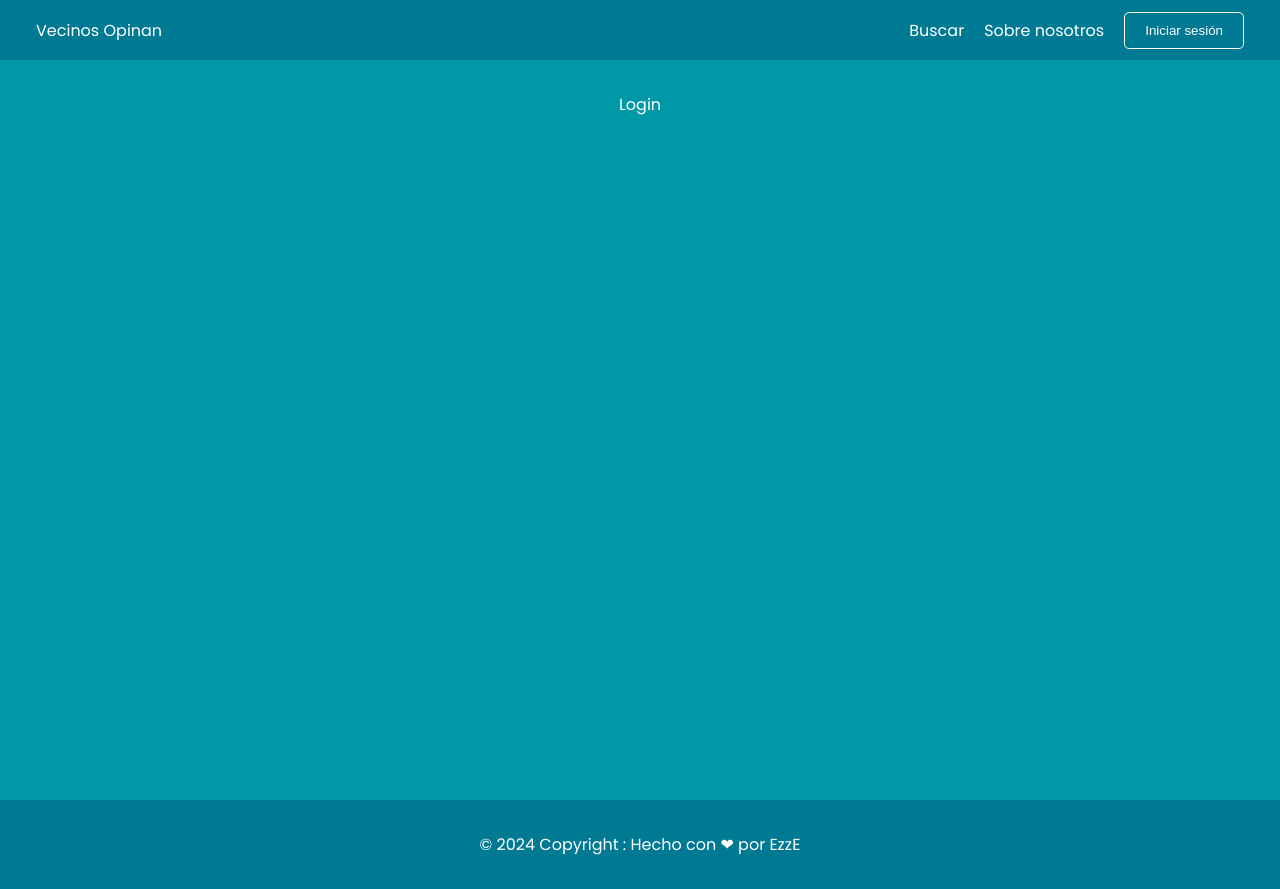
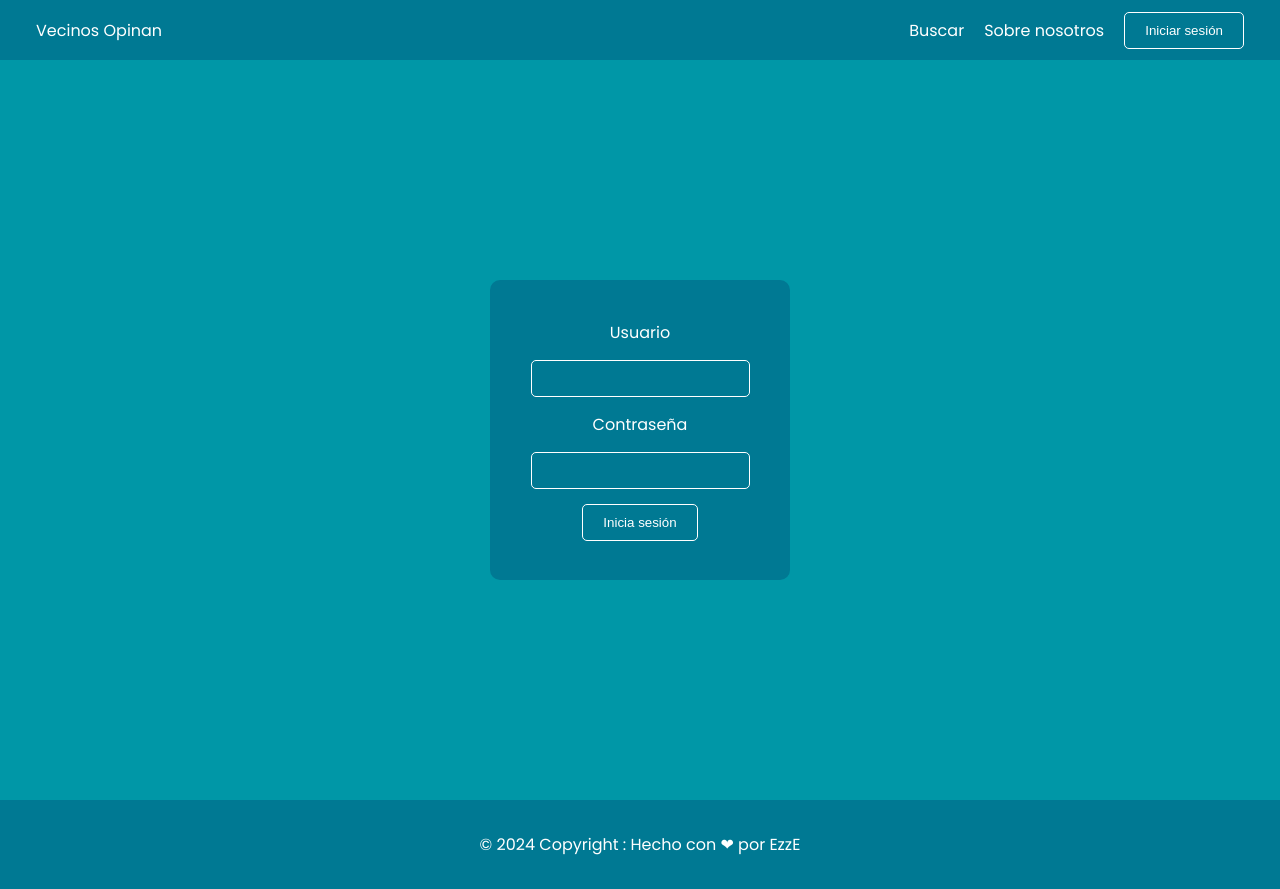
Before and after one commit to ezeabregu/vecinosopinan, a React (Create React App) app: page /login in a window 1280 px wide. Built offline with nearby package versions, Linux system fonts and the light colour scheme.

Commit message:
login changes

```diff
--- a/src/data/barrios.js
+++ b/src/data/barrios.js
@@ -71,7 +71,7 @@ export const Barrios = [
   },
   {
     id: 12,
-    nombre: "ZEPA",
+    nombre: "ZEPA A",
     ubicacion:
       "https://www.google.com/maps/d/embed?mid=1jOvKnOgVTvHtdZODbsv_Hh59ixpm_dY&femb=1&ll=-31.388883524999994%2C-64.110169125&z=18",
   },
@@ -101,7 +101,7 @@ export const Barrios = [
   },
   {
     id: 17,
-    nombre: "TALLERES DEL ESTE",
+    nombre: "TALLERES ESTE",
     ubicacion:
       "https://www.google.com/maps/d/embed?mid=1jOvKnOgVTvHtdZODbsv_Hh59ixpm_dY&femb=1&ll=-31.388987778841084%2C-64.1532766&z=15",
   },
--- a/src/pages/Login/Login.jsx
+++ b/src/pages/Login/Login.jsx
@@ -1,8 +1,20 @@
 import React from "react";
-import { ContainerLogin } from "./loginStyles";
+import { ContainerLogin, ContainerForm } from "./loginStyles";
 
 const Login = () => {
-  return <ContainerLogin>Login</ContainerLogin>;
+  return (
+    <ContainerLogin>
+      <ContainerForm>
+        <form action="">
+          <label htmlFor="">Usuario</label>
+          <input type="text" />
+          <label htmlFor="">Contraseña</label>
+          <input type="password" />
+          <button>Inicia sesión</button>
+        </form>
+      </ContainerForm>
+    </ContainerLogin>
+  );
 };
 
 export default Login;
--- a/src/pages/Login/loginStyles.js
+++ b/src/pages/Login/loginStyles.js
@@ -6,4 +6,43 @@ export const ContainerLogin = styled.div`
   padding: 2rem;
   background-color: var(--fondo);
   color: var(--blanco);
+  display: flex;
+  justify-content: center;
+  align-items: center;
 `;
+
+export const ContainerForm = styled.form`
+  width: 300px;
+  height: 300px;
+  padding: 20px;
+  border-radius: 10px;
+  background-color: var(--fondoOscuro);
+  display: flex;
+  justify-content: center;
+  form {
+    display: flex;
+    flex-direction: column;
+    justify-content: center;
+    align-items: center;
+    gap: 15px;
+  }
+  button {
+    background-color: var(--fondoOscuro);
+    border: 1px solid var(--blanco);
+    color: var(--blanco);
+    border-radius: 5px;
+    padding: 10px 20px;
+    cursor: pointer;
+    &:hover {
+      background-color: #fff;
+      color: var(--fondoOscuro);
+    }
+  }
+  input {
+    background-color: var(--fondoOscuro);
+    border: 1px solid var(--blanco);
+    color: var(--blanco);
+    border-radius: 5px;
+    padding: 10px 20px;
+  }
+`;
```
